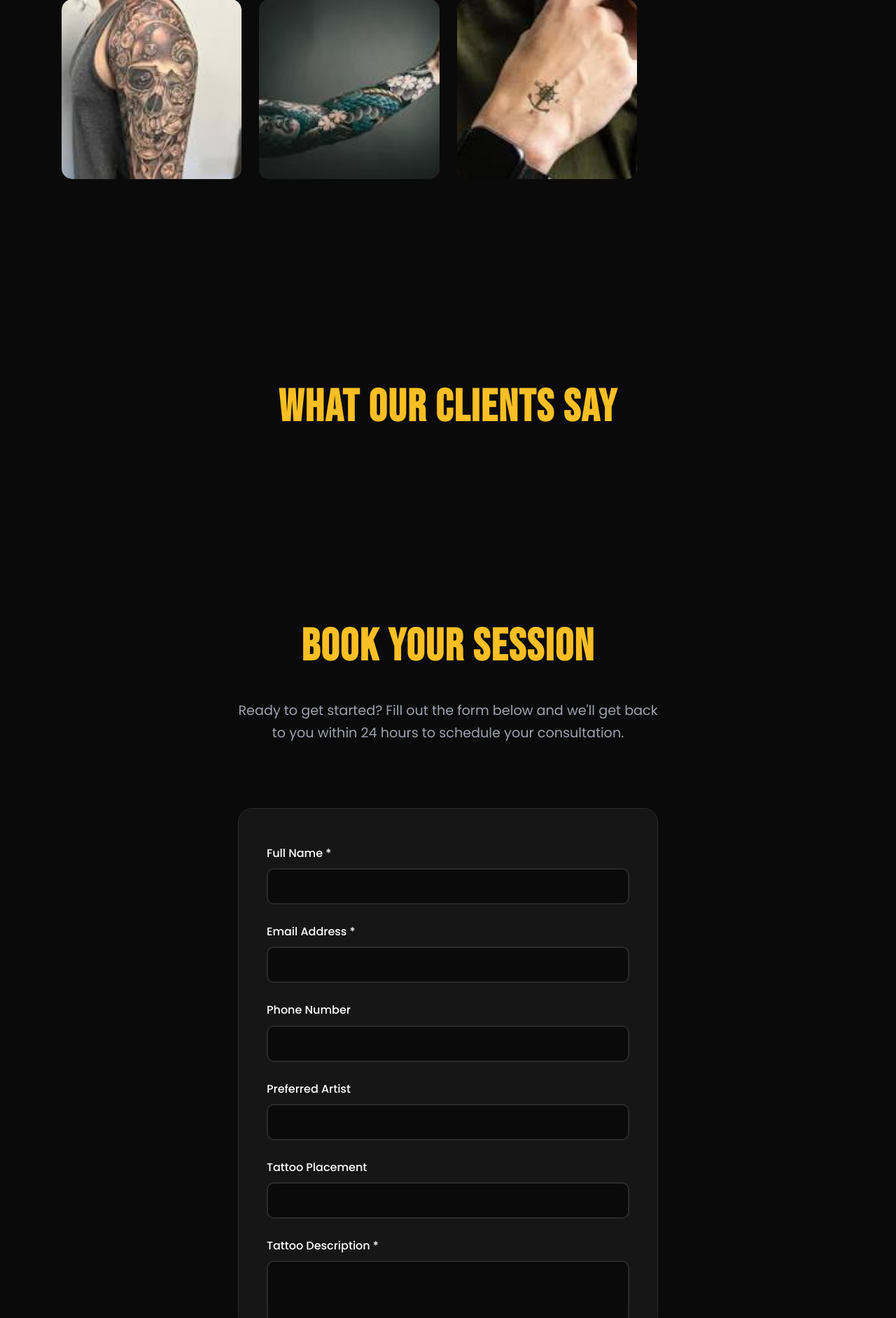
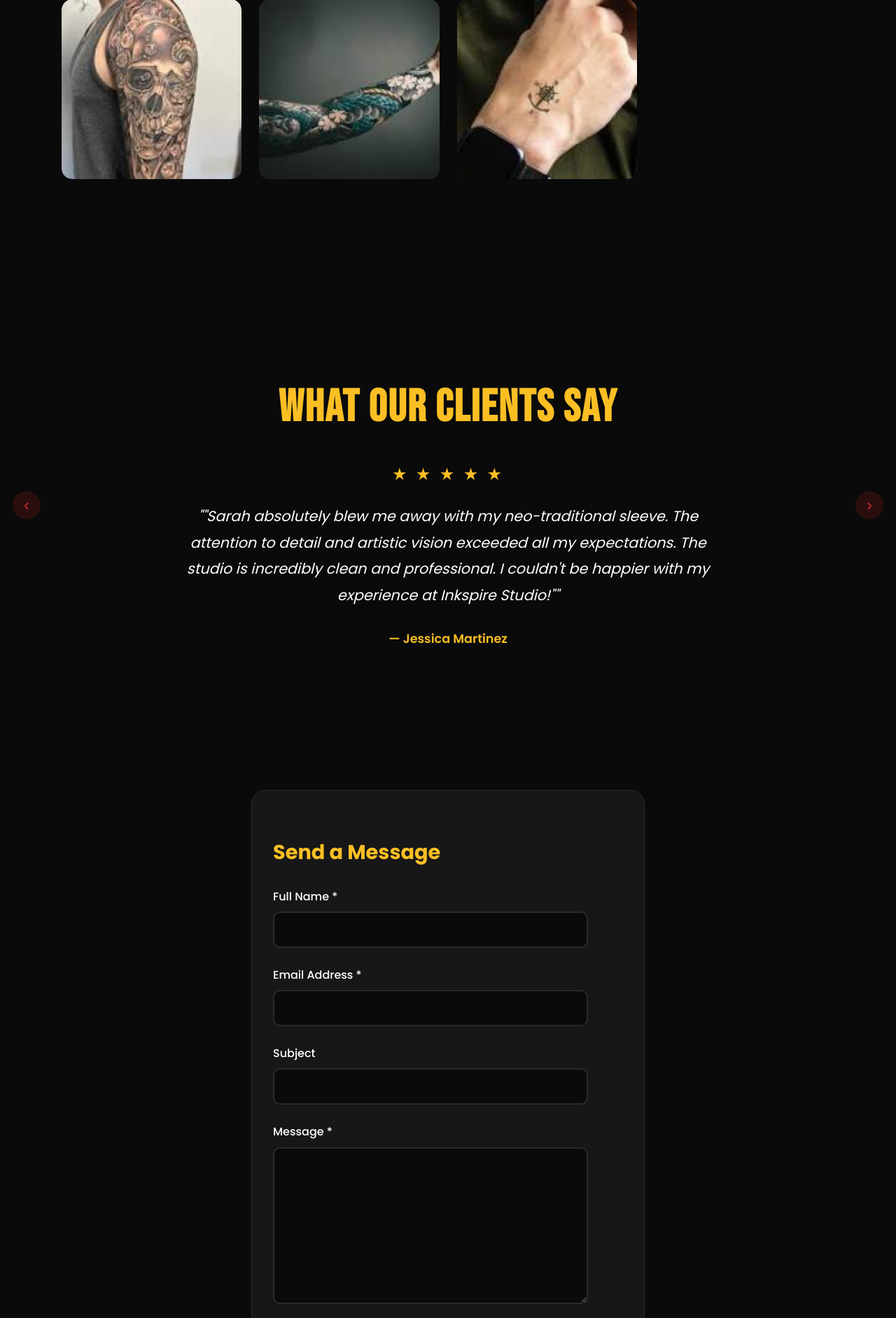
Before and after one commit to Anujparajuli/tattoo_website, a Django app: page / in a window 1280 px wide. Shown: the part 4616-6500 px from the top of the page at 70% size. Run offline with Django 5.2, Linux system fonts and the light colour scheme; data comes from the database, SQL or seed files in the repository; both versions use the stored data as it was after the commit; some libraries are stand-ins or nearby versions.

Commit message:
Updated changes

```diff
--- a/dashboard/static/css/style.css
+++ b/dashboard/static/css/style.css
@@ -719,8 +749,14 @@
 }
 
 .testimonial {
+    display: none;
     max-width: 800px;
-            margin: 0 auto;
+    margin: 0 auto 40px auto;
+    transition: opacity 0.5s ease;
+}
+
+.testimonial.active {
+    display: block;
 }
 
 .testimonial-text {
@@ -739,21 +775,10 @@
 
 .stars {
     color: var(--gold);
-            font-size: 1.2rem;
+    font-size: 1.5rem;
     margin-bottom: 20px;
-        }
-        .testimonial {
-        display: none;
-        max-width: 800px;
-        margin: 0 auto 40px auto;
-        transition: opacity 0.5s ease;
-        }
-
-        .testimonial.active {
-        display: block;
-        }
-
-
+    letter-spacing: 3px; /* space stars nicely */
+}
 
 .testimonial-nav-btn {
     position: absolute;
@@ -770,14 +795,14 @@
     align-items: center;
     justify-content: center;
     padding: 0;
+    font-size: 1.5rem;
+    color: var(--crimson);
+    user-select: none;
 }
 
 .testimonial-nav-btn:hover {
     background: var(--crimson);
-}
-
-.testimonial-nav-btn:hover svg {
-  stroke: var(--white);
+    color: var(--white);
 }
 
 .prev-btn {
--- a/dashboard/templates/base.html
+++ b/dashboard/templates/base.html
@@ -8,6 +8,7 @@
     <meta name="viewport" content="width=device-width, initial-scale=1" />
     <title>{% block title %}Inkspire Studio{% endblock %}</title>
     <link href="https://fonts.googleapis.com/css2?family=Bebas+Neue&family=Poppins:wght@300;400;500;600;700&display=swap" rel="stylesheet" />
+    <link rel="stylesheet" href="https://cdnjs.cloudflare.com/ajax/libs/font-awesome/6.5.2/css/all.min.css">
     <link rel="stylesheet" href="{% static 'css/style.css' %}" />
     <script src="https://kit.fontawesome.com/a076d05399.js" crossorigin="anonymous"></script>
     {% block extra_head %}{% endblock %}
@@ -28,7 +29,7 @@
                     <li><a href="{% url 'styles' %}">Styles</a></li>
                     <li><a href="{% url 'gallery' %}">Gallery</a></li>
                     <li><a href="{% url 'services' %}">Services</a></li>
-                    <li><a href="{% url 'pricing' %}">Pricing</a></li>
+                    <!-- <li><a href="{% url 'pricing' %}">Pricing</a></li> -->
                     <li><a href="{% url 'booking' %}">Booking</a></li>
                     <li><a href="{% url 'contact' %}">Contact</a></li>
                 </ul>
@@ -97,8 +98,8 @@
                         <li><a href="{% url 'gallery' %}">Gallery</a></li>
                         <li><a href="{% url 'booking' %}">Book Session</a></li>
                         <li><a href="#">Aftercare Guide</a></li>
-                        <li><a href="#">Policies</a></li>
-                        <li><a href="#">Gift Cards</a></li>
+                        <!-- <li><a href="#">Policies</a></li>
+                        <li><a href="#">Gift Cards</a></li> -->
                     </ul>
                 </div>
 
@@ -125,6 +126,15 @@
         </div>
     </footer>
     <script>
+
+        // navbar
+        document.querySelector('.mobile-menu').addEventListener('click', function() {
+            document.querySelector('.nav-links').classList.toggle('active');
+        });
+
+
+        //hero section
+
         document.addEventListener("scroll", function() {
             const hero = document.querySelector(".hero");
             if (window.scrollY > 100) {
--- a/dashboard/templates/index.html
+++ b/dashboard/templates/index.html
@@ -96,85 +96,84 @@
 </section>
 
 <!-- =================== TESTIMONIALS SECTION =================== -->
-<section class="section" id="testimonials">
+<section class="section testimonials-container" id="testimonials">
   <h2 class="section-title">What Our Clients Say</h2>
+
+  {% if testimonials %}
     <div class="testimonial-slider">
       {% for t in testimonials %}
-      <div class="testimonial">
+        <div class="testimonial {% if forloop.first %}active{% endif %}">
           <div class="stars">
-          {% for i in "12345"|slice:":t.stars" %}★{% endfor %}
+            {% for i in "12345" %}
+              {% if forloop.counter <= t.stars %}
+                ★
+              {% else %}
+                ☆
+              {% endif %}
+            {% endfor %}
           </div>
           <p class="testimonial-text">"{{ t.text }}"</p>
           <p class="testimonial-author">— {{ t.author }}</p>
         </div>
-    {% empty %}
-      <p>No testimonials yet.</p>
       {% endfor %}
+
+      <!-- Navigation buttons -->
+      <button class="testimonial-nav-btn prev-btn" aria-label="Previous testimonial">
+        <!-- Left arrow SVG or just < -->
+        ‹
+      </button>
+      <button class="testimonial-nav-btn next-btn" aria-label="Next testimonial">
+        <!-- Right arrow SVG or just > -->
+        ›
+      </button>
+    </div>
+  {% else %}
+    <p class="no-testimonials">No testimonials yet. Be the first to share your experience!</p>
+  {% endif %}
+</section>
+
+
+
+
+
+<!-- =================== CONTACT SECTION =================== -->
+<section class="section contact-section" id="contact">
+  <div class="container contact-container">
+
+    <form method="POST" class="contact-form">
+      {% csrf_token %}
+      <input type="hidden" name="contact_submit" value="1">
+
+      <h2>Send a Message</h2>
+
+      {{ contact_form.non_field_errors }}
+
+      <div class="form-group">
+        <label for="id_name">Full Name *</label>
+        {{ contact_form.name }}
+      </div>
+
+      <div class="form-group">
+        <label for="id_email">Email Address *</label>
+        {{ contact_form.email }}
+      </div>
+
+      <div class="form-group">
+        <label for="id_subject">Subject</label>
+        {{ contact_form.subject }}
+      </div>
+
+      <div class="form-group">
+        <label for="id_message">Message *</label>
+        {{ contact_form.message }}
+      </div>
+
+      <button type="submit" class="btn btn-primary">Send Message</button>
+    </form>
+
   </div>
 </section>
 
 
-<!-- =================== BOOKING FORM SECTION =================== -->
-<section class="section" id="home-booking">
-  <div class="container">
-    <h2 class="section-title">Book Your Session</h2>
-    <p class="section-subtitle">
-      Ready to get started? Fill out the form below and we'll get back to you within 24 hours to schedule your consultation.
-    </p>
-
-    <form method="POST" enctype="multipart/form-data" class="booking-form fade-in" id="bookingForm" novalidate>
-      {% csrf_token %}
-      {{ form.non_field_errors }}
-
-      <div class="form-group">
-        <label for="id_name">Full Name <span>*</span></label>
-        {{ form.name }}
-        <small class="error-message" style="color:red; display:none;">Please enter your name</small>
-      </div>
-
-      <div class="form-group">
-        <label for="id_email">Email Address <span>*</span></label>
-        {{ form.email }}
-        <small class="error-message" style="color:red; display:none;">Enter a valid email address</small>
-      </div>
-
-      <div class="form-group">
-        <label for="id_phone">Phone Number</label>
-        {{ form.phone }}
-        <small class="error-message" style="color:red; display:none;">Enter a valid phone number</small>
-      </div>
-
-      <div class="form-group">
-        <label for="id_artist">Preferred Artist</label>
-        {{ form.artist }}
-      </div>
-
-      <div class="form-group">
-        <label for="id_placement">Tattoo Placement</label>
-        {{ form.placement }}
-      </div>
-
-      <div class="form-group">
-        <label for="id_description">Tattoo Description <span>*</span></label>
-        {{ form.description }}
-        <small class="error-message" style="color:red; display:none;">Please describe your tattoo idea</small>
-      </div>
-
-      <div class="form-group">
-        <label for="id_reference">Upload Reference Images</label>
-        {{ form.reference }}
-      </div>
-
-      <div class="form-group">
-        <label for="id_date">Preferred Date</label>
-        {{ form.date }}
-      </div>
-
-      <button type="submit" class="btn btn-primary" style="width: 100%; margin-top: 20px;">
-        Reserve Your Ink
-      </button>
-    </form>
-  </div>
-</section>
 
 {% endblock %}
--- a/dashboard/views.py
+++ b/dashboard/views.py
@@ -16,17 +16,28 @@
 
 
 
+from .forms import BookingForm, ContactForm
+
 def home(request):
+    booking_form = BookingForm()
+    contact_form = ContactForm()
+
     if request.method == 'POST':
-        booking_form = BookingForm(request.POST, request.FILES)  # ✅ include request.FILES
-        if booking_form.is_valid():
-            booking_form.save()
-            messages.success(request, 'Your booking has been submitted successfully!')
-            return redirect('home')
-        else:
-            messages.error(request, 'There was an error with your booking. Please check the form.')
-    else:
-        booking_form = BookingForm()
+        if 'booking_submit' in request.POST:  # Booking form submitted
+            booking_form = BookingForm(request.POST, request.FILES)
+            if booking_form.is_valid():
+                booking_form.save()
+                messages.success(request, 'Your booking has been submitted successfully!')
+                return redirect('home')
+            else:
+                messages.error(request, 'There was an error with your booking. Please check the form.')
+
+        elif 'contact_submit' in request.POST:  # Contact form submitted
+            contact_form = ContactForm(request.POST)
+            if contact_form.is_valid():
+                contact_form.save()
+                messages.success(request, 'Your message has been sent successfully!')
+                return redirect('home')
 
     artists = Artist.objects.filter(show_on_homepage=True)[:8]
     styles = TattooStyle.objects.filter(show_on_homepage=True)[:8]
@@ -39,6 +50,7 @@
         'gallery_images': gallery_images,
         'testimonials': testimonials,
         'form': booking_form,
+        'contact_form': contact_form
     })
 
 
```
Also changed, not shown: other parts of dashboard/static/css/style.css (+61 -26 lines), dashboard/models.py (+6 -1 lines), db.sqlite3. Lines whose indentation alone changed are shown as unchanged.
